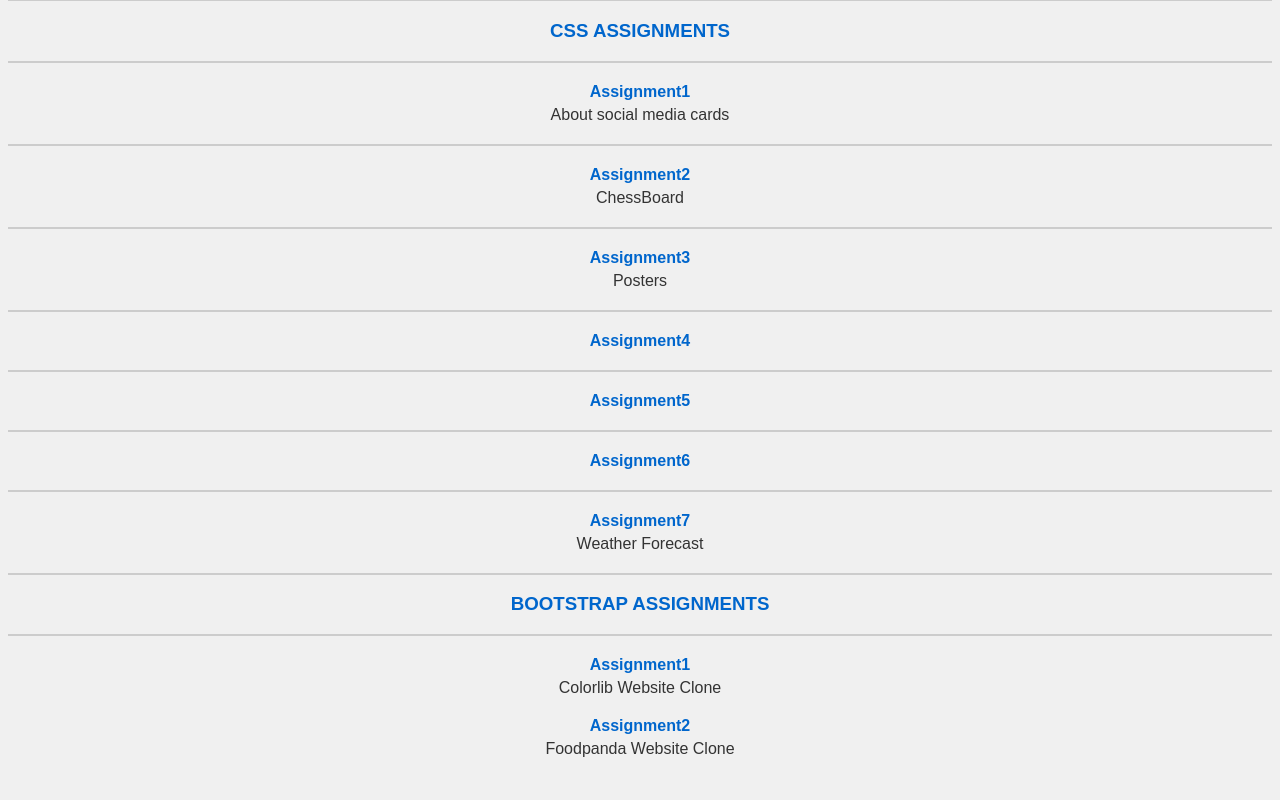
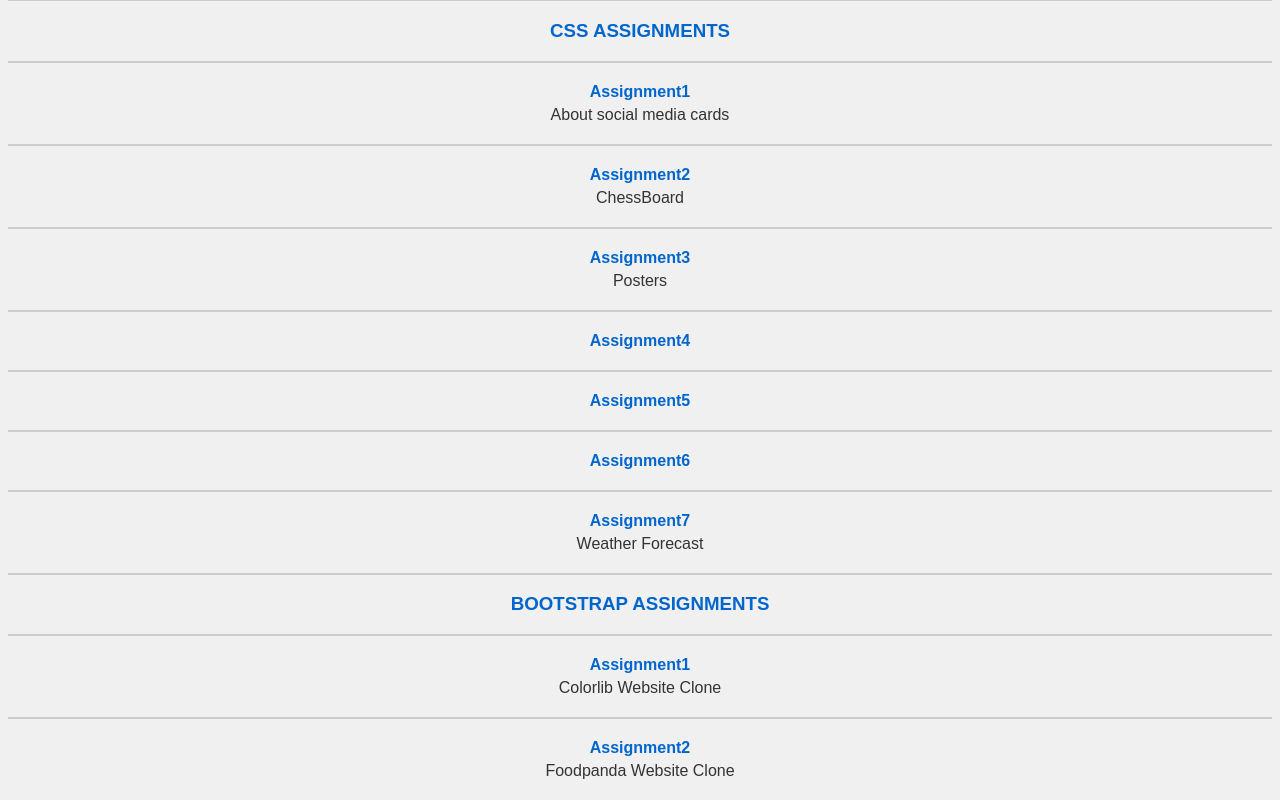
Before and after one commit to Hania-Shafiq/Web-Development-Course, a plain HTML site: page index.html in a window 1280 px wide. Shown: the part 506-1306 px from the top of the page. Before the commit the page ends 1284 px from the top, so only its background shows below. Drawn offline with Linux system fonts and the light colour scheme.

Commit message:
Update index.html

```diff
--- a/index.html
+++ b/index.html
@@ -85,6 +85,7 @@
         <a href="Bootstrap/Assignment1/index.html" style="color: #0066cc; text-decoration: none; font-weight: bold;">Assignment1</a>
         <p style="margin: 5px 0;">Colorlib Website Clone</p>
     </div>
+    <hr style="border: 1px solid #ccc;">
     <div style="margin: 20px 0; text-align: center;">
         <a href="Bootstrap/Assignment2/index.html" style="color: #0066cc; text-decoration: none; font-weight: bold;">Assignment2</a>
         <p style="margin: 5px 0;">Foodpanda Website Clone</p>
```
